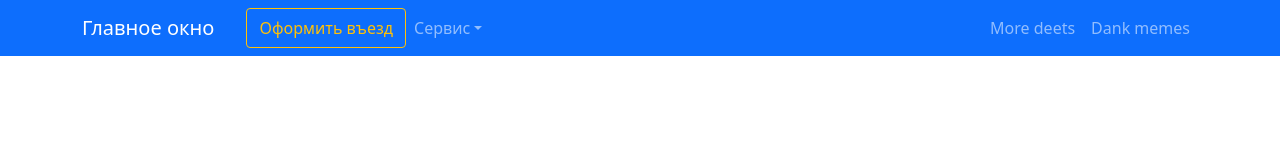
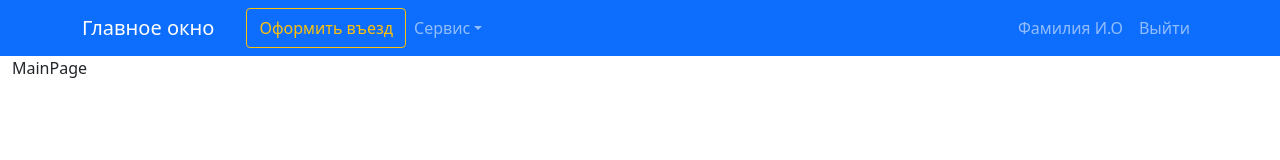
Before and after one commit to s-grushin/controlts, a React (Create React App) app in the folder client/: page / in a window 1280 px wide. Shown: the top 160 px of the page. Built offline with nearby package versions, Linux system fonts and the light colour scheme.

Commit message:
making navbar and appRouter

```diff
--- a/client/package.json
+++ b/client/package.json
@@ -12,6 +12,7 @@
     "react-bootstrap": "^2.4.0",
     "react-dom": "^18.1.0",
     "react-redux": "^8.0.2",
+    "react-router-bootstrap": "^0.26.1",
     "react-router-dom": "^6.3.0",
     "react-scripts": "5.0.1",
     "redux": "^4.2.0",
--- a/client/src/App.js
+++ b/client/src/App.js
@@ -1,16 +1,20 @@
-import { Provider } from 'react-redux'
+import { Provider, useSelector } from 'react-redux'
 import { Container } from 'react-bootstrap'
-import TopNavbar from './components/TopNavbar';
+import { BrowserRouter } from 'react-router-dom'
 import './index.css'
 import store from './redux/store';
+import AppRouter from './components/AppRouter';
+import TopNavbar from './components/TopNavbar';
 
 function App() {
   return (
     <Provider store={store}>
-      <TopNavbar />
-      <Container>
-
-      </Container>
+      <BrowserRouter>
+        <TopNavbar />
+        <Container fluid>
+          <AppRouter />
+        </Container>
+      </BrowserRouter>
     </Provider>
   );
 }
--- /dev/null
+++ b/client/src/components/AppRouter.jsx
@@ -0,0 +1,34 @@
+import React from 'react'
+import { Routes, Route, Navigate } from 'react-router-dom'
+import { useSelector } from 'react-redux'
+import AuthPage from '../pages/AuthPage'
+import MainPage from '../pages/MainPage'
+
+const AppRouter = () => {
+    const userState = useSelector(state => state.user)
+
+    if (userState.isAuth) {
+        // маршруты для залогиненого пользователя
+        return (
+            <Routes>
+                <Route path='/' element={<MainPage />} />
+                <Route path='*' element={<Navigate to='/' />} />
+            </Routes>
+        )
+    } else {
+        // маршруты для НЕ залогиненого пользователя
+        return (
+            <Routes>
+                <Route path='/auth' element={<AuthPage />} />
+                <Route path='*' element={<Navigate to='/auth' />} />
+            </Routes>
+        )
+
+    }
+
+
+}
+
+
+
+export default AppRouter
--- a/client/src/components/TopNavbar.jsx
+++ b/client/src/components/TopNavbar.jsx
@@ -1,11 +1,20 @@
 import React from 'react'
+import { useSelector } from 'react-redux'
 import { Container, Nav, Navbar, NavDropdown, Button } from 'react-bootstrap'
+import { LinkContainer } from 'react-router-bootstrap'
 
 const TopNavbar = () => {
+    const userState = useSelector(state => state.user)
+
+    if (!userState.isAuth) {
+        return <></>
+    } else {
         return (
             <Navbar collapseOnSelect expand="md" bg="primary" variant="dark">
                 <Container>
-                <Navbar.Brand href="#home">Главное окно</Navbar.Brand>
+                    <LinkContainer to='/'>
+                        <Navbar.Brand>Главное окно</Navbar.Brand>
+                    </LinkContainer>
                     <Navbar.Toggle aria-controls="responsive-navbar-nav" />
                     <Navbar.Collapse id="responsive-navbar-nav">
                         <Nav className="me-auto">
@@ -20,15 +29,16 @@ const TopNavbar = () => {
                             </NavDropdown>
                         </Nav>
                         <Nav>
-                        <Nav.Link href="#deets">More deets</Nav.Link>
-                        <Nav.Link eventKey={2} href="#memes">
-                            Dank memes
-                        </Nav.Link>
+                            <Nav.Link href="#deets">{userState.userData.name}</Nav.Link>
+                        </Nav>
+                        <Nav>
+                            <Nav.Link href="#deets">Выйти</Nav.Link>
                         </Nav>
                     </Navbar.Collapse>
                 </Container>
             </Navbar>
         )
     }
+}
 
 export default TopNavbar
--- /dev/null
+++ b/client/src/pages/AuthPage.jsx
@@ -0,0 +1,31 @@
+import React from 'react'
+import { Col, Row, Card, Button, Form } from 'react-bootstrap'
+
+const AuthPage = () => {
+  return (
+    <Row >
+      <Col className='d-flex align-items-center justify-content-center vh-100'>
+        <Card style={{ width: '18rem' }}>
+          <Card.Body>
+            <Card.Title>Вход в систему</Card.Title>
+            <Form>
+              <Form.Group className="mb-3">
+                <Form.Control type="text" placeholder="Имя пользователя" />
+              </Form.Group>
+
+              <Form.Group className="mb-3">
+                <Form.Control type="password" placeholder="Пароль" />
+              </Form.Group>
+
+              <div className='d-flex justify-content-end'>
+                <Button className="mb-3" variant="primary" type="submit">Войти</Button>
+              </div>
+            </Form>
+          </Card.Body>
+        </Card>
+      </Col>
+    </Row >
+  )
+}
+
+export default AuthPage
--- a/client/src/redux/reducers/user.js
+++ b/client/src/redux/reducers/user.js
@@ -1,5 +1,6 @@
 const initialState = {
-    isLogin: false
+    userData: { name: 'Фамилия И.О', login: 'root', role: 'ADMIN' },
+    isAuth: true
 };
 
 export const ACTION_1 = 'ACTION_1'
```
Also changed, not shown: client/public/manifest.json, client/src/pages/Checkout.jsx (added), 1 other file (tests, documents, lock files or other folders). Lines whose indentation alone changed are shown as unchanged.
